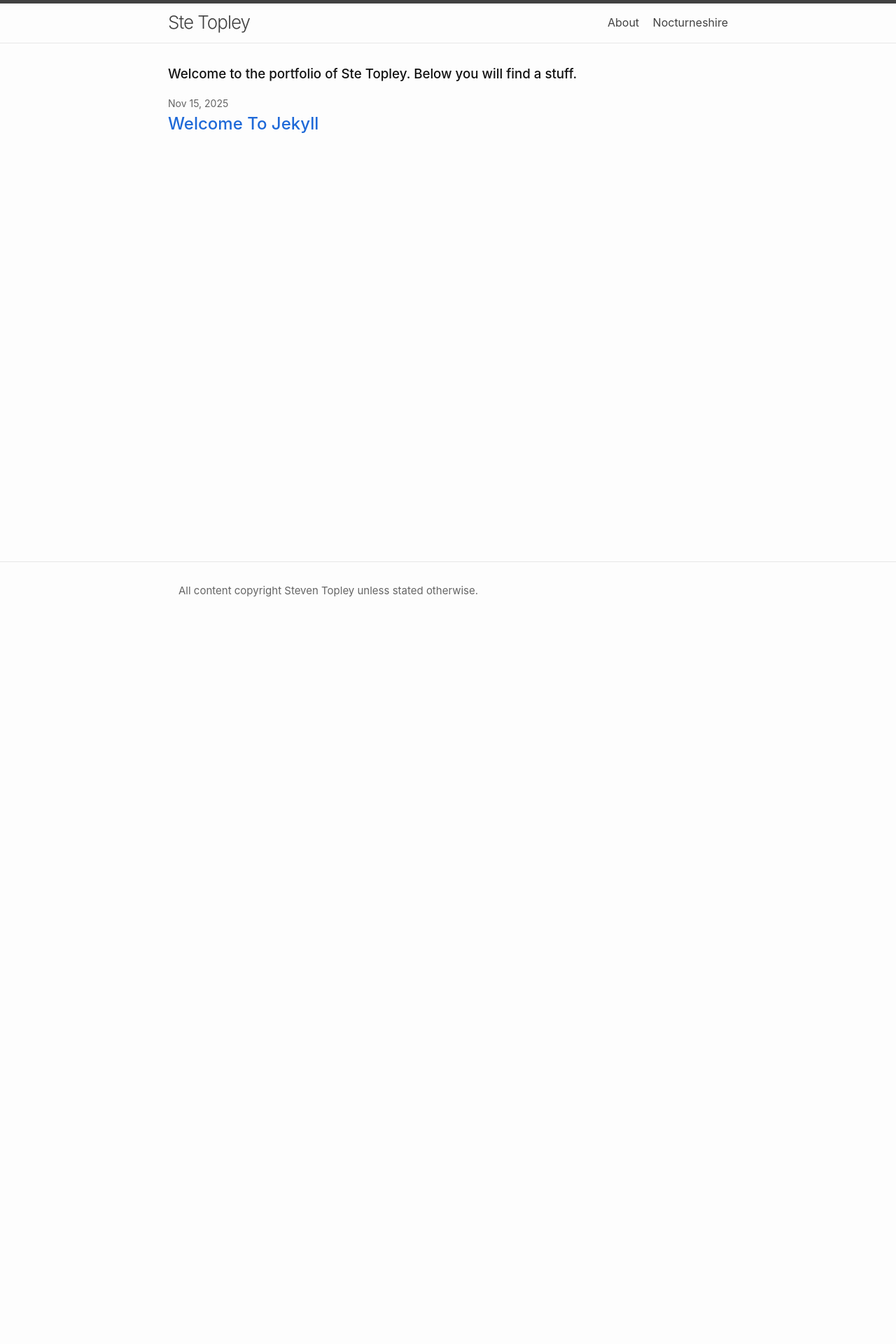
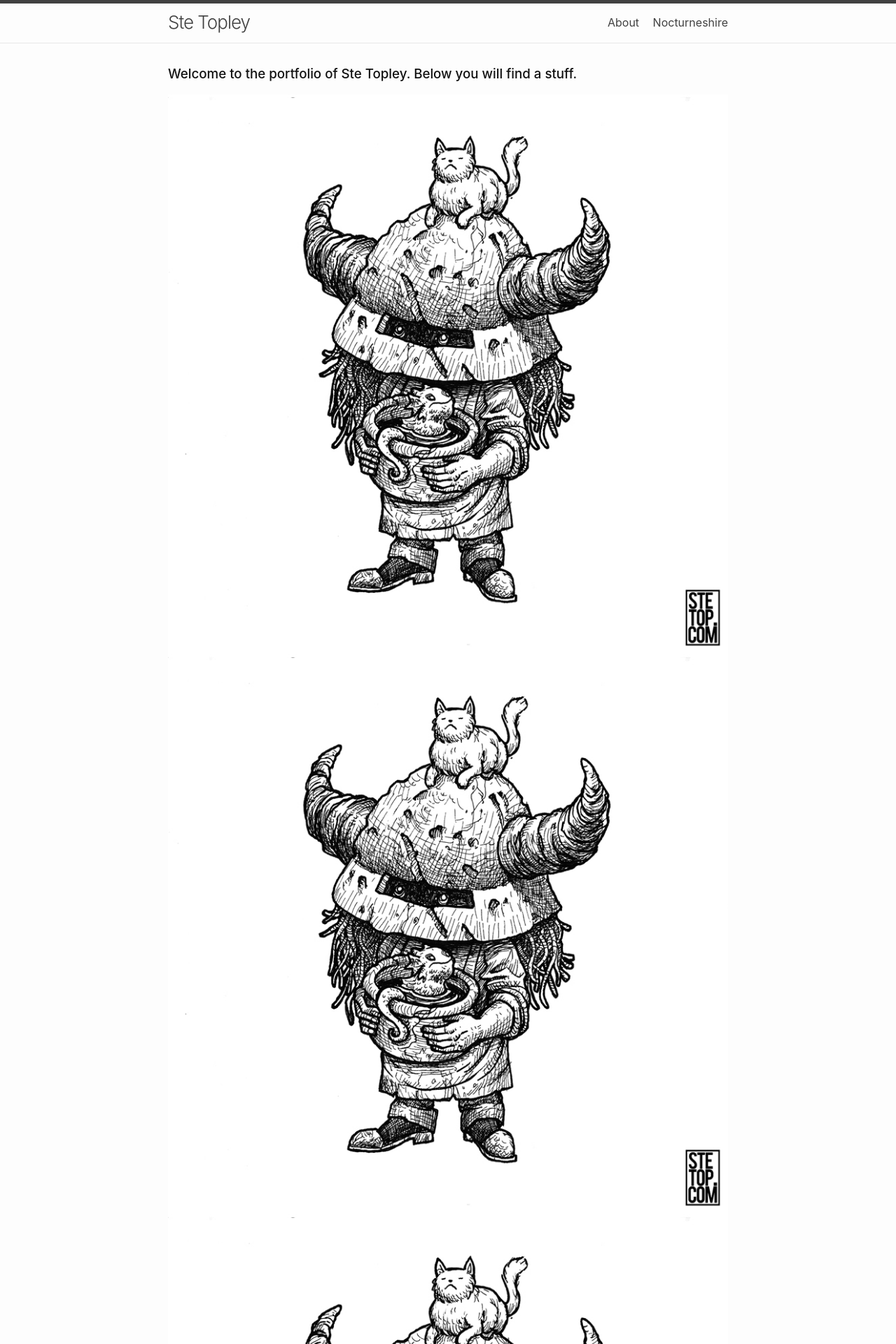
Before and after one commit to SteTop82/SteTop-portfolio-, a Jekyll site: the page built from index.md, in a window 1280 px wide. Shown: the top 1920 px of the page at 70% size. Built offline with Jekyll 4.4.1, drawn with Linux system fonts in a browser that asks for light colours; nearby versions of some CDN libraries; before the commit the page ends 900 px from its top, so only the background shows below that.

Commit message:
masonry and lightbox

```diff
--- a/_includes/footer.html
+++ b/_includes/footer.html
@@ -30,3 +30,10 @@
   </div>
 
 </footer>
+<script>
+  new Masonry('.grid', {
+    itemSelector: '.grid-item',
+    columnWidth: '.grid-item',
+    percentPosition: true
+  });
+</script>
--- a/_includes/head.html
+++ b/_includes/head.html
@@ -10,5 +10,8 @@
   {%- endif -%}
 
   {%- include custom-head.html -%}
+  <link rel="stylesheet" href="https://cdnjs.cloudflare.com/ajax/libs/lightbox2/2.11.4/css/lightbox.min.css">
+  <script src="https://cdnjs.cloudflare.com/ajax/libs/masonry/4.2.2/masonry.pkgd.min.js"></script>
+  <script src="https://cdnjs.cloudflare.com/ajax/libs/lightbox2/2.11.4/js/lightbox.min.js"></script>
 
 </head>
--- a/_layouts/home.html
+++ b/_layouts/home.html
@@ -4,6 +4,24 @@ layout: base
 
 <div class="home">
   <h3>Welcome to the portfolio of Ste Topley. Below you will find a stuff.</h3>
+  <div class="grid">
+  <div class="grid-item">
+    <a href="/images/Yoto.jpg" data-lightbox="gallery">
+      <img src="/images/Yoto.jpg">
+    </a>
+  </div>
+  <div class="grid-item">
+    <a href="/images/Yoto.jpg" data-lightbox="gallery">
+      <img src="/images/Yoto.jpg">
+    </a>
+  </div>
+  <div class="grid-item">
+    <a href="/images/Yoto.jpg" data-lightbox="gallery">
+      <img src="/images/Yoto.jpg">
+    </a>
+  </div>
+</div>
+
   {%- if page.title -%}
     <h1 class="page-heading">{{ page.title }}</h1>
   {%- endif -%}
```
